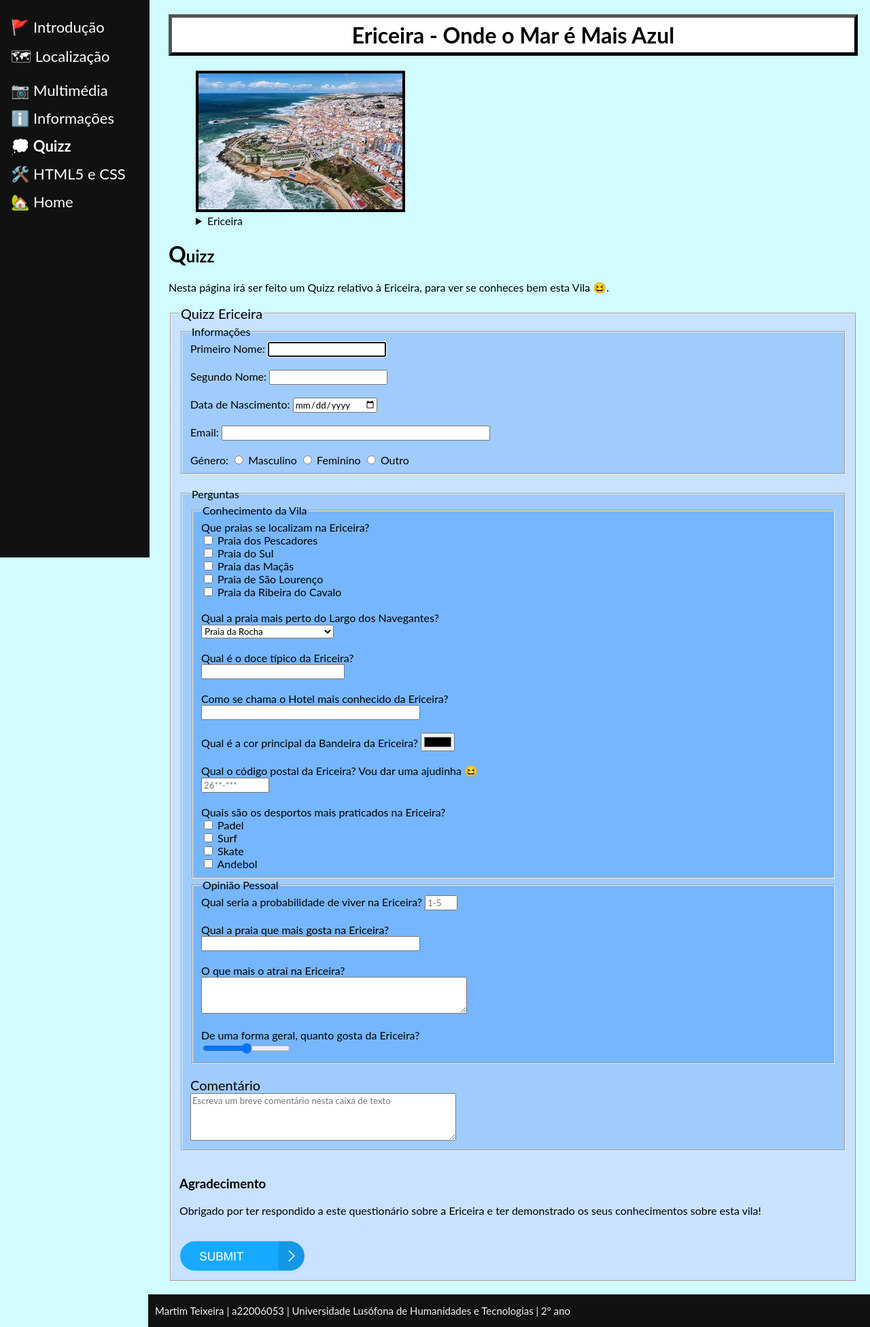
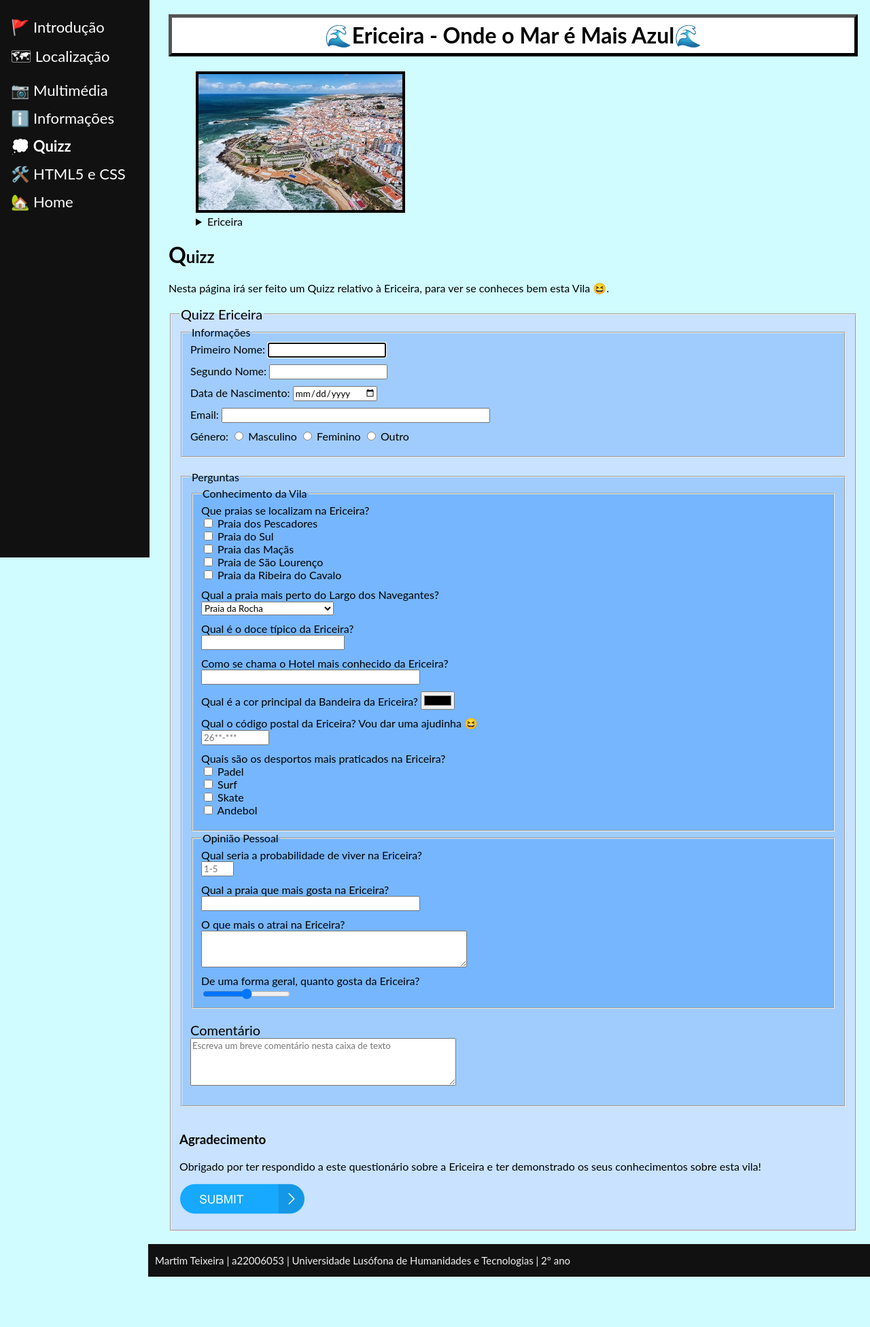
Before and after one commit to Martimt-22006053/pw-lab1, a PHP site: page /lab3/quizz.html in a window 1280 px wide; the page is wider, and only the part inside the window is pictured. Shown: that part at 68% size. After the commit the page ends 1878 px from the top of that part, so only its background shows below. Run offline with PHP 8.4, Linux system fonts and the light colour scheme.

Commit message:
lab3 finalizado

```diff
--- a/lab3/estilos.css
+++ b/lab3/estilos.css
@@ -20,14 +20,14 @@ body {
   padding: 6px 6px;
 }
 
-/* Emoji in title - dont work */
+/* Emoji in title */
 
 h1::after {
-  content: 🌊;
+  content: "🌊";
 }
 
 h1::before {
-  content: 🌊;
+  content: "🌊";
 }
 
 /* Side bar */
@@ -173,3 +173,11 @@ img,
 iframe {
   border: 4px solid rgb(0, 0, 0);
 }
+
+.inputBlock {
+  display: block;
+}
+
+.margin {
+  margin-bottom: 10px;
+}
--- a/lab3/quizz.html
+++ b/lab3/quizz.html
@@ -42,14 +42,23 @@
                 <legend id="size20">Quizz Ericeira</legend>
                 <fieldset id="colorQuizz2">
                     <legend>Informações</legend>
+                    <div class="margin">
                     <label for="fname">Primeiro Nome:</label>
-                    <input type="text" id="fname" name="fname" autofocus required><br><br>
+                    <input type="text" id="fname" name="fname" autofocus required>
+                    </div>
+                    <div class="margin">
                     <label for="lname">Segundo Nome:</label>
-                    <input type="text" id="lname" name="lname" required><br><br>
+                    <input type="text" id="lname" name="lname" required>
+                    </div>
+                    <div class="margin">
                       <label for="birthday">Data de Nascimento:</label>
-                    <input type="date" id="birthday" name="birthday"><br><br>
+                    <input type="date" id="birthday" name="birthday">
+                    </div>
+                    <div class="margin">
                       <label for="email">Email:</label>
-                    <input type="email" id="email" name="email" size="50" required><br><br>
+                    <input type="email" id="email" name="email" size="50" required>
+                    </div>
+                    <div class="margin">
                       <label for="fname">Género:</label>
                     <input type="radio" id="male" name="gender" value="male">
                     <label for="male">Masculino</label>
@@ -57,11 +66,13 @@
                     <label for="female">Feminino</label>
                     <input type="radio" id="other" name="gender" value="other">
                     <label for="other">Outro</label>
+                    </div>
                 </fieldset><br>
                 <fieldset id="colorQuizz2">
                     <legend>Perguntas</legend>
                     <fieldset id="colorQuizz1">
                       <legend>Conhecimento da Vila</legend>
+                      <div class="margin">
                       <label for="fname">Que praias se localizam na Ericeira?</label><br>
                       <input type="checkbox" id="pescadores" name="pescadores" value="pescadores">
                       <label for="pescadores">Praia dos Pescadores</label><br>
@@ -72,7 +83,9 @@
                       <input type="checkbox" id="lourenco" name="lourenco" value="lourenco">
                       <label for="lourenco">Praia de São Lourenço</label><br>
                       <input type="checkbox" id="cavalo" name="cavalo" value="cavalo">
-                      <label for="cavalo">Praia da Ribeira do Cavalo</label><br><br>
+                      <label for="cavalo">Praia da Ribeira do Cavalo</label><br>
+                      </div>
+                      <div class="margin">
                         <label for="browser">Qual a praia mais perto do Largo dos Navegantes?</label><br>
                       <select name="browser" id="browser">
                         <option value="Praia da Rocha">Praia da Rocha</option>
@@ -81,15 +94,25 @@
                         <option value="Praia Foz do Lizandro">Praia Foz do Lizandro</option>
                         <option value="Praia do Baleal">Praia do Baleal</option>
                         <option value="Praia dos Pescadores">Praia dos Pescadores</option>
-                      </select><br><br>
-                      <label for="comida">Qual é o doce típico da Ericeira?</label><br>
-                      <input type="text" id="comida" name="comida" size="25"><br><br>
-                      <label for="comida">Como se chama o Hotel mais conhecido da Ericeira?</label><br>
-                      <input type="text" id="comida" name="comida" size="40"><br><br>
+                      </select>
+                      </div>
+                      <div class="margin">
+                        <label for="comida">Qual é o doce típico da Ericeira?</label>
+                      <input class="inputBlock" type="text" id="comida" name="comida" size="25">
+                      </div>
+                      <div class="margin">
+                        <label for="comida">Como se chama o Hotel mais conhecido da Ericeira?</label>
+                      <input class="inputBlock" type="text" id="comida" name="comida" size="40">
+                      </div>
+                      <div class="margin">
                         <label for="color">Qual é a cor principal da Bandeira da Ericeira?</label>
-                      <input type="color" id="color" name="color"><br><br>
+                      <input type="color" id="color" name="color">
+                      </div>
+                      <div class="margin">
                         <label for="postal">Qual o código postal da Ericeira? Vou dar uma ajudinha 😆</label><br>
-                      <input type="text" id="postal" name="postal" placeholder="26**-***" pattern="[0-9]{4}-[0-9]{3}" size="10"><br><br>
+                      <input class="inputBlock" type="text" id="postal" name="postal" placeholder="26**-***" pattern="[0-9]{4}-[0-9]{3}" size="10">
+                      </div>
+                      <div class="margin">
                         <label for="fname">Quais são os desportos mais praticados na Ericeira?</label><br>
                       <input type="checkbox" id="padel" name="padel" value="padel">
                       <label for="padel">Padel</label><br>
@@ -98,14 +121,18 @@
                       <input type="checkbox" id="skate" name="skate" value="skate">
                       <label for="skate">Skate</label><br>
                       <input type="checkbox" id="andebol" name="andebol" value="andebol">
-                      <label for="andebol">Andebol</label><br>
+                      <label for="andebol">Andebol</label>
+                      </div>
                     </fieldset>
                     <fieldset id="colorQuizz1">
                       <legend>Opinião Pessoal</legend>
+                      <div class="margin">
                         <label for="quantity">Qual seria a probabilidade de viver na Ericeira?</label>
-                      <input type="number" id="quantity" name="quantity" min="1" max="5" placeholder="1-5"><br><br>
-                      <label for="browser">Qual a praia que mais gosta na Ericeira?</label><br>
-                      <input list="browsers" name="browser" id="browser" size="40">
+                        <input class="inputBlock" type="number" id="quantity" name="quantity" min="1" max="5" placeholder="1-5">
+                      </div>
+                      <div class="margin">
+                        <label for="browser">Qual a praia que mais gosta na Ericeira?</label>
+                      <input class="inputBlock" list="browsers" name="browser" id="browser" size="40">
                       <datalist id="browsers" multiple>
                         <option value="Praia de São Lourenço">
                         <option value="Praia do Sul">
@@ -114,18 +141,23 @@
                         <option value="Praia da Calada">
                         <option value="Praia da Ribeira D'Ilhas">
                         <option value="Praia da Empa">
-                      </datalist><br><br>
-                      <label for="atrai">O que mais o atrai na Ericeira?</label><br>
-                      <textarea rows = "3" cols = "50" name = "description" maxlength="140"></textarea><br><br>
-                      <label for="points">De uma forma geral, quanto gosta da Ericeira?</label><br>
-                      <input type="range" id="points" name="points" min="0" max="10">
+                      </datalist>
+                      </div>
+                      <div class="margin">
+                        <label for="atrai">O que mais o atrai na Ericeira?</label>
+                      <textarea class="inputBlock" rows = "3" cols = "50" name = "description" maxlength="140"></textarea>
+                      </div>
+                      <label for="points">De uma forma geral, quanto gosta da Ericeira?</label>
+                      <input class="inputBlock" type="range" id="points" name="points" min="0" max="10">
                     </fieldset><br>
-                    <label for="opiniao" id="size20">Comentário</label><br>
-                  <textarea id="opiniao" name="opiniao" rows="4" cols="50" placeholder="Escreva um breve comentário nesta caixa de texto"></textarea><br>
+                    <label for="opiniao" id="size20">Comentário</label>
+                  <textarea class="inputBlock" id="opiniao" name="opiniao" rows="4" cols="50" placeholder="Escreva um breve comentário nesta caixa de texto"></textarea><br>
                 </fieldset><br>
                 <h3>Agradecimento</h3>
-                <p>Obrigado por ter respondido a este questionário sobre a Ericeira e ter demonstrado os seus conhecimentos sobre esta vila!</p><br>
+                <div class="margin">
+                  <p>Obrigado por ter respondido a este questionário sobre a Ericeira e ter demonstrado os seus conhecimentos sobre esta vila!</p>
                 <input type="image" src="images/button.png" alt="Submit" width="185" height="45">
+                </div>
             </fieldset>
         </form>
     </section>
```
Lines whose indentation alone changed are shown as unchanged.
